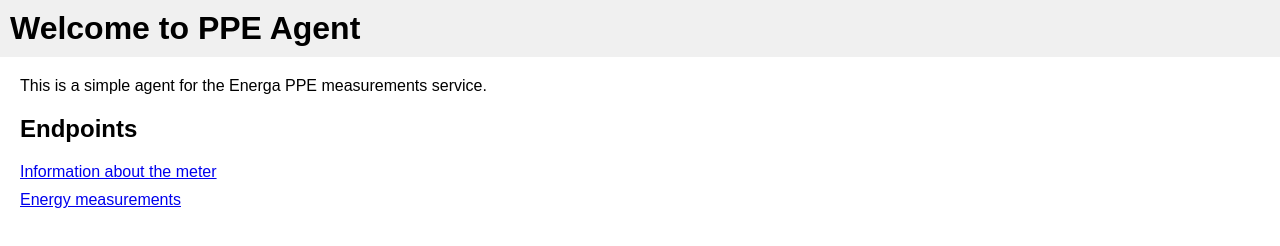
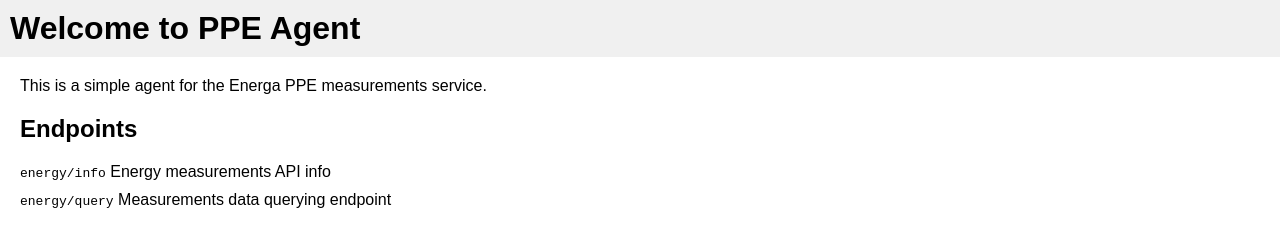
Before and after one commit to kamilrybacki/PPEAgent, a plain HTML site: page src/assets/index.html in a window 1280 px wide. Drawn offline with Linux system fonts and the light colour scheme.

Commit message:
update assets

```diff
--- a/src/assets/index.html
+++ b/src/assets/index.html
@@ -37,10 +37,14 @@
             <h2>Endpoints</h2>
             <ul>
                 <li>
-                    <a href="energy/meter">Information about the meter</a>
-                </li>
-                <li>
-                    <a href="energy/info">Energy measurements</a>
+                    <ul>
+                      <li>
+                        <code>energy/info</code> Energy measurements API info
+                      </li>
+                      <li>
+                        <code>energy/query</code> Measurements data querying endpoint
+                      </li>
+                    </ul>
                 </li>
         </main>
     </body>
```
